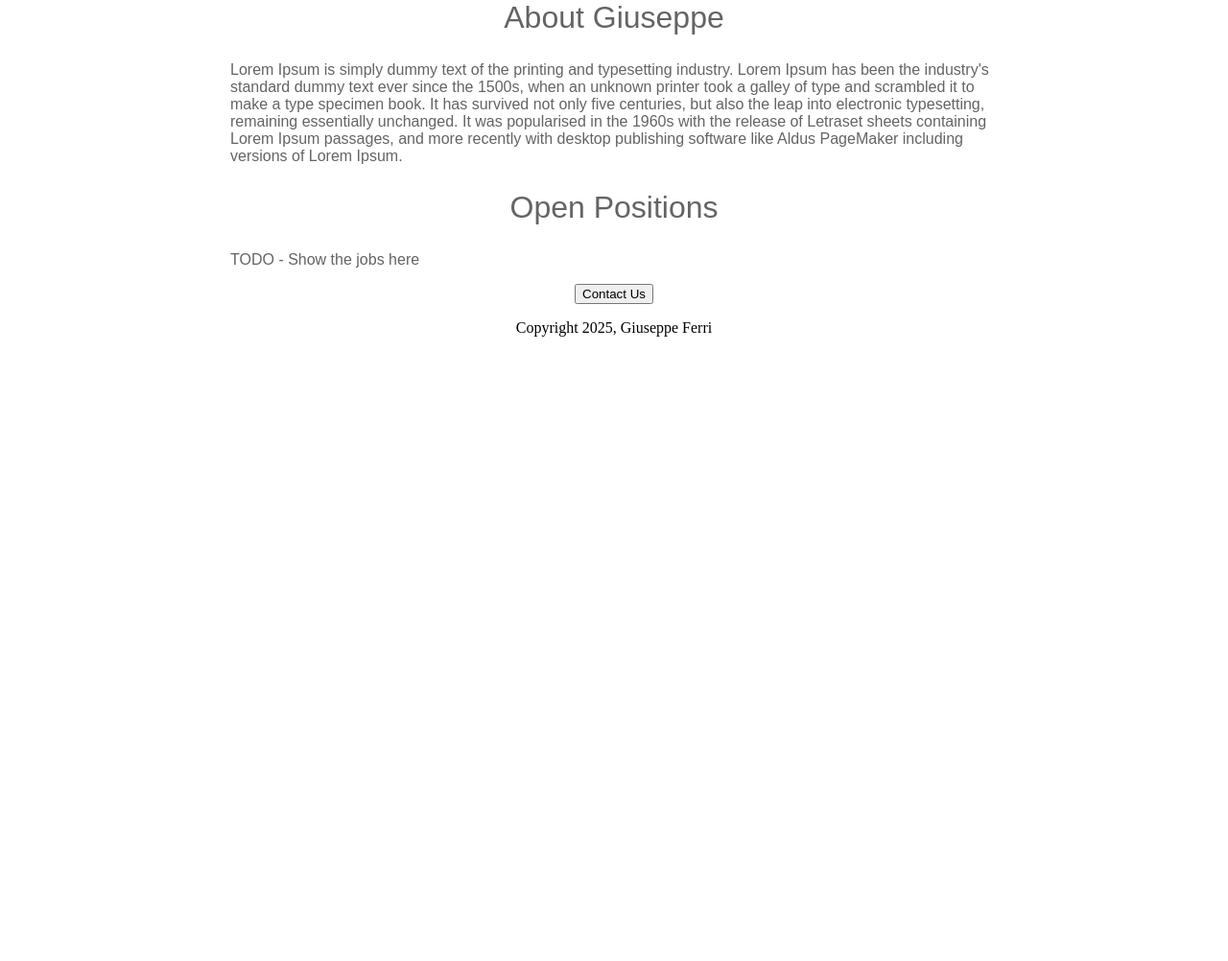
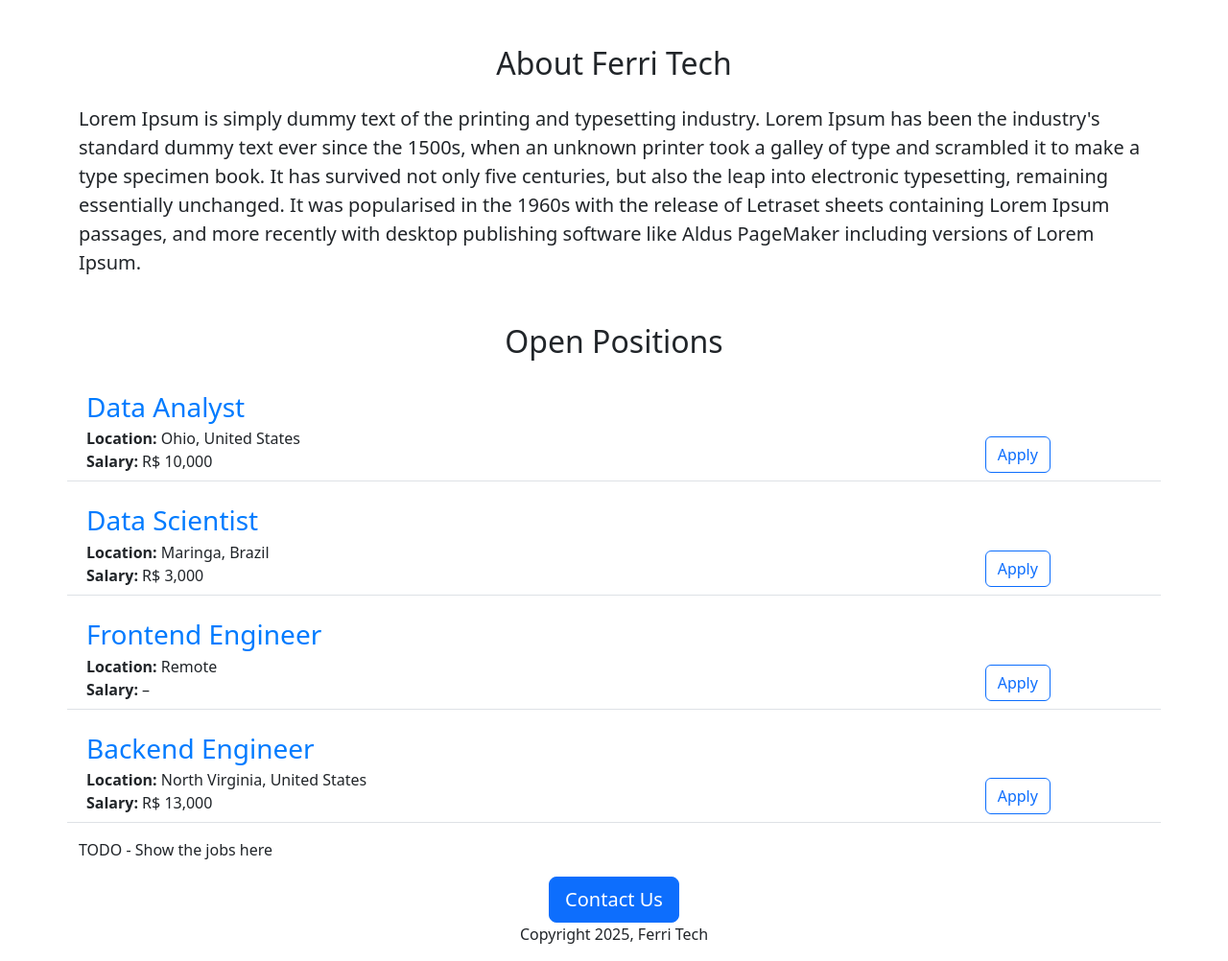
Before and after one commit to giuseppe-ferri/website, a Flask app: page / in a window 1280 px wide. Shown: the part 449-1451 px from the top of the page at 96% size. Before the commit the page ends 800 px from the top, so only its background shows below. Run offline with Flask 3, Linux system fonts and the light colour scheme.

Commit message:
Added dynamic data and API route

```diff
--- a/app.py
+++ b/app.py
@@ -1,10 +1,39 @@
-from flask import Flask, render_template
+from flask import Flask, render_template, jsonify
 
 app = Flask(__name__)
 
+JOBS = [
+    {
+        'id': 1,
+        'title': 'Data Analyst',
+        'location': 'Ohio, United States',
+        'salary': 'R$ 10,000'},
+    {
+        'id': 2,
+        'title': 'Data Scientist',
+        'location': 'Maringa, Brazil',
+        'salary': 'R$ 3,000'
+    },
+    {
+        'id': 3,
+        'title': 'Frontend Engineer',
+        'location': 'Remote'
+    },
+    {
+        'id': 4,
+        'title': 'Backend Engineer',
+        'location': 'North Virginia, United States',
+        'salary': 'R$ 13,000'
+    }
+]
+
 @app.route('/')
 def hello_world():
-    return render_template('home.html')
+    return render_template('home.html', jobs=JOBS, company_name='Ferri Tech')
+
+@app.route('/api/jobs')
+def list_jobs():
+    return jsonify(JOBS)
 
 if __name__ == '__main__':
     app.run(host='0.0.0.0', debug=True)
--- a/templates/home.html
+++ b/templates/home.html
@@ -1,55 +1,34 @@
 <!DOCTYPE html>
 <html lang="en">
 <head>
-  <meta charset="UTF-8">
-  <meta http-equiv="X-UA-Compatible" content="IE=edge">
-  <meta name="viewport" content="width=device-width, initial-scale=1.0">
+  <meta charset="utf-8">
+  <meta name="viewport" content="width=device-width, initial-scale=1">
   <title>Website</title>
+  <link href="https://cdn.jsdelivr.net/npm/bootstrap@5.3.6/dist/css/bootstrap.min.css" rel="stylesheet" integrity="sha384-4Q6Gf2aSP4eDXB8Miphtr37CMZZQ5oXLH2yaXMJ2w8e2ZtHTl7GptT4jmndRuHDT" crossorigin="anonymous">
   <style>
-    h1 {
-      font-size: 40px;
-      font-family: Arial, Helvetica, sans-serif;
-      font-weight: normal;
-      color: rgb(100, 0, 255);
-      text-align: center;
-    }
-
     #banner {
+      height: 360px;
       width: 100%;
-      height: 320px;
       object-fit: cover;
-    }
-
-    h2 {
-      font-family: Arial, Helvetica, sans-serif;
-      font-size: 32px;
-      font-weight: normal;
-      color: rgb(100, 100, 100);
-      text-align: center;
-    }
-
-    .body-text {
-      font-family: Arial, Helvetica, sans-serif;
-      color: rgb(100, 100, 100);
-    }
-
-    #container {
-      max-width: 800px;
-      margin: auto;
     }
   </style>
 </head>
 <body>
-  <div id="container">
-    <h1>Ferri's Careers</h1>
-    <img id="banner" src="https://media4.giphy.com/media/h9XhGF0cMWazK/giphy.webp?cid=ecf05e47dwdp3o8res462dxs6br1l64jy88pdfdkg5b33omd&ep=v1_gifs_search&rid=giphy.webp&ct=g">
-    <h2>About Giuseppe</h2>
-    <p class="body-text">Lorem Ipsum is simply dummy text of the printing and typesetting industry. Lorem Ipsum has been the industry's standard dummy text ever since the 1500s, when an unknown printer took a galley of type and scrambled it to make a type specimen book. It has survived not only five centuries, but also the leap into electronic typesetting, remaining essentially unchanged. It was popularised in the 1960s with the release of Letraset sheets containing Lorem Ipsum passages, and more recently with desktop publishing software like Aldus PageMaker including versions of Lorem Ipsum.</p>
-    <h2>Open Positions</h2>
-    <p class="body-text">TODO - Show the jobs here</p>
-    <div style="text-align: center;">
-      <button>Contact Us</button>
-      <p>Copyright 2025, Giuseppe Ferri</p>
+  <div class="container">
+    <h1 class="text-center mt-3 mb-4">{{company_name}} Careers</h1>
+    <img class="img-fluid" id="banner" src="https://media4.giphy.com/media/h9XhGF0cMWazK/giphy.webp?cid=ecf05e47dwdp3o8res462dxs6br1l64jy88pdfdkg5b33omd&ep=v1_gifs_search&rid=giphy.webp&ct=g">
+    <h2 class="text-center mt-5 mb-4">About {{company_name}}</h2>
+    <p class="lead">Lorem Ipsum is simply dummy text of the printing and typesetting industry. Lorem Ipsum has been the industry's standard dummy text ever since the 1500s, when an unknown printer took a galley of type and scrambled it to make a type specimen book. It has survived not only five centuries, but also the leap into electronic typesetting, remaining essentially unchanged. It was popularised in the 1960s with the release of Letraset sheets containing Lorem Ipsum passages, and more recently with desktop publishing software like Aldus PageMaker including versions of Lorem Ipsum.</p>
+    <h2 class="text-center mt-5 mb-4">Open Positions</h2>
+    <div>
+      {% for job in jobs %}
+        {% include 'jobitem.html' %}
+      {% endfor %}
+    </div>
+    <p>TODO - Show the jobs here</p>
+    <div class="text-center">
+      <button class="btn btn-primary btn-lg" type="button">Contact Us</button>
+      <p>Copyright 2025, {{company_name}}</p>
     </div>
   </div>
 </body>
--- /dev/null
+++ b/templates/jobitem.html
@@ -0,0 +1,14 @@
+<div class="border-bottom row align-items-end" style="margin-bottom: 16px; padding: 8px">
+  <div class="col-10">
+    <h3 style="color: #007bff; margin-bottom: 4px;">{{job.title}}</h3>
+    <div><b>Location: </b>{{job.location}}</div>
+      {% if 'salary' not in job %}
+        <div><b>Salary:</b> – </div>
+      {% else %}
+        <div><b>Salary:</b> {{job.salary}}</div>
+      {% endif %}
+  </div>
+  <div class="col-2">
+    <button type="button" class="btn btn-outline-primary">Apply</button>
+  </div>
+</div>
```
